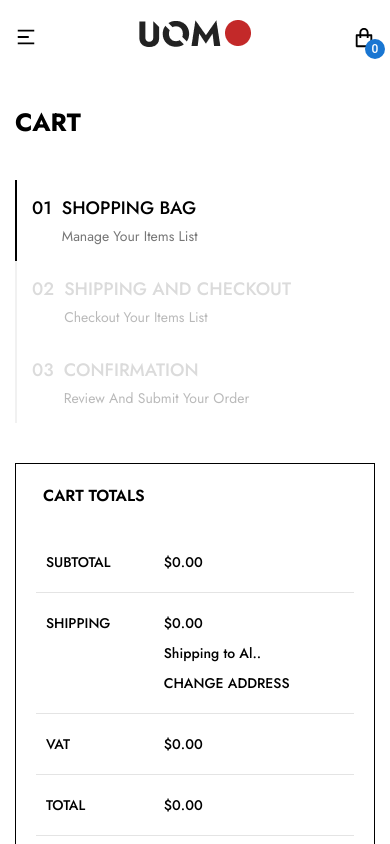
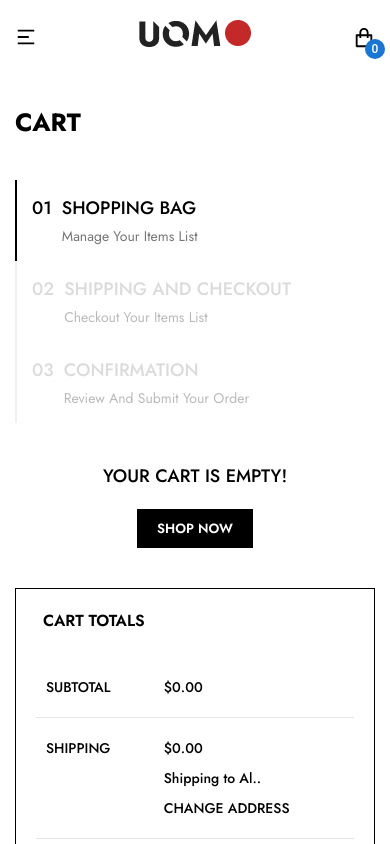
Before and after one commit to TopSecretStar/ecommerce-website, a React (Create React App) app: page /cart in a window 390 px wide. Shown: the top 844 px of the page. Built offline with nearby package versions, Linux system fonts and the light colour scheme.

Commit message:
Update ShoppingCart CSS and JSX: improve mobile items detail, add font size and weight, and set icon size

```diff
--- a/src/Components/ShoppingCart/ShoppingCart.css
+++ b/src/Components/ShoppingCart/ShoppingCart.css
@@ -146,6 +146,11 @@
 .shoppingBagTableProductDetail h4 {
   font-size: 16px;
   font-weight: 400;
+}
+
+.shoppingBagTableProductDetail a {
+  color: #000;
+  text-decoration: none;
 }
 
 .shoppingBagTableProductDetail p {
@@ -398,6 +403,11 @@
     font-weight: 400;
   }
 
+  .shoppingBagTableMobileItemsDetailMain a {
+    color: #000;
+    text-decoration: none;
+  }
+
   .shoppingBagTableMobileItemsDetailMain p {
     font-size: 14px;
     color: #767676;
--- a/src/Components/ShoppingCart/ShoppingCart.jsx
+++ b/src/Components/ShoppingCart/ShoppingCart.jsx
@@ -106,12 +106,16 @@ const ShoppingCart = () => {
                           <tr key={item.productID}>
                             <td data-label="Product">
                               <div className="shoppingBagTableImg">
-                                <img src={item.frontImg} alt="" />
+                                <Link to="/product" onClick={scrollToTop}>
+                                  <img src={item.frontImg} alt="" />
+                                </Link>
                               </div>
                             </td>
                             <td data-label="">
                               <div className="shoppingBagTableProductDetail">
-                                <h4>{item.productName}</h4>
+                                <Link to="/product" onClick={scrollToTop}>
+                                  <h4>{item.productName}</h4>
+                                </Link>
                                 <p>{item.productReviews}</p>
                               </div>
                             </td>
@@ -195,11 +199,15 @@ const ShoppingCart = () => {
                       cartItems.map((item) => (
                         <div className="shoppingBagTableMobileItems">
                           <div className="shoppingBagTableMobileItemsImg">
-                            <img src={item.frontImg} alt="" />
+                            <Link to="/product" onClick={scrollToTop}>
+                              <img src={item.frontImg} alt="" />
+                            </Link>
                           </div>
                           <div className="shoppingBagTableMobileItemsDetail">
                             <div className="shoppingBagTableMobileItemsDetailMain">
-                              <h4>{item.productName}</h4>
+                              <Link to="/product" onClick={scrollToTop}>
+                                <h4>{item.productName}</h4>
+                              </Link>
                               <p>{item.productReviews}</p>
                               <div className="shoppingBagTableMobileQuantity">
                                 <button
@@ -250,7 +258,12 @@ const ShoppingCart = () => {
                         </div>
                       ))
                     ) : (
-                      <div></div>
+                      <div className="shoppingCartEmpty">
+                        <span>Your cart is empty!</span>
+                        <Link to="/shop" onClick={scrollToTop}>
+                          <button>Shop Now</button>
+                        </Link>
+                      </div>
                     )}
                   </div>
                 </div>
```
